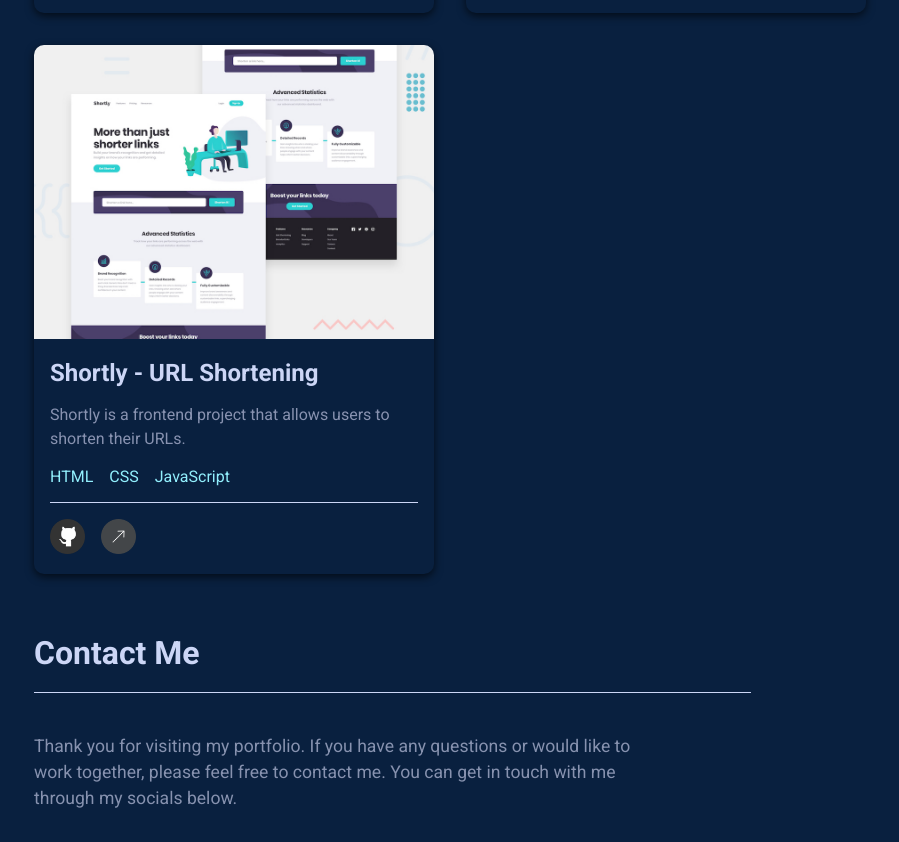
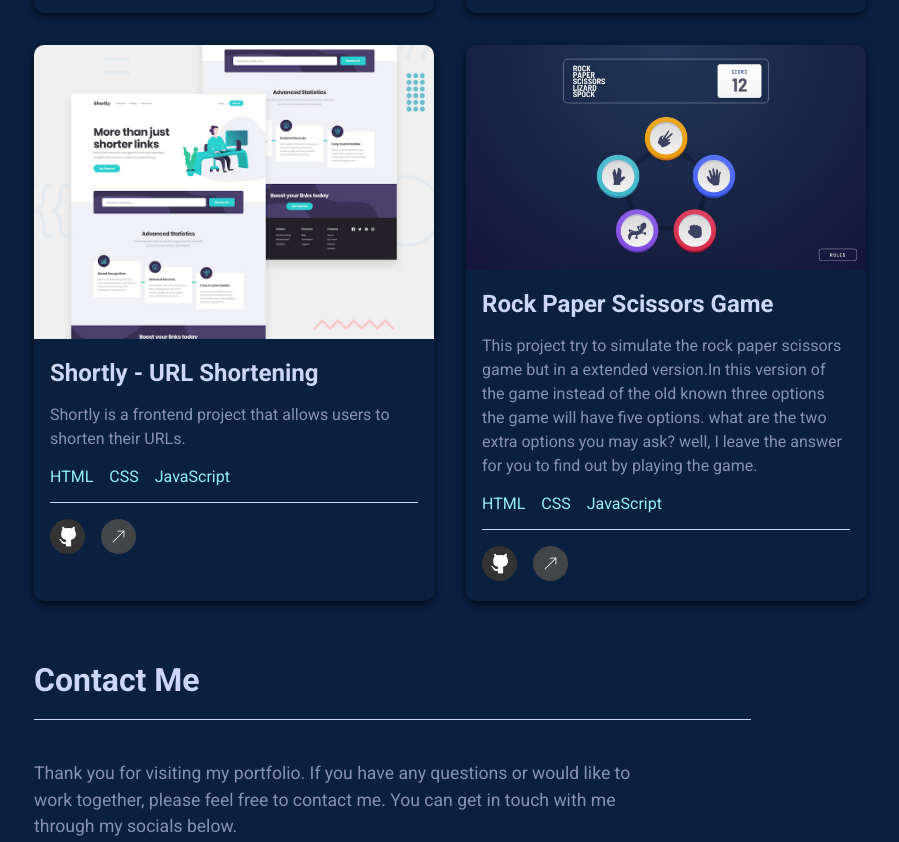
Before and after one commit to Abels-dev/portfolio-site, a plain HTML site: page index.html in a window 1280 px wide. Shown: the part 2370-3212 px from the top of the page, without its empty margins (94-993 px from the left). Drawn offline with Linux system fonts and the light colour scheme; a script that the page names is missing.

Commit message:
added another project card

```diff
--- a/index.html
+++ b/index.html
@@ -180,6 +180,44 @@
                      </div>
                   </div>
                </div>
+               <div class="project-card">
+                  <figure>
+                     <img
+                        src="images/RPS.jpg"
+                        alt="design-image"
+                        class="project-image" />
+                  </figure>
+                  <div class="project-info">
+                     <h3>Rock Paper Scissors Game</h3>
+                     <p>
+                        This project try to simulate the rock paper scissors
+                        game but in a extended version.In this version of the
+                        game instead of the old known three options the game
+                        will have five options. what are the two extra options
+                        you may ask? well, I leave the answer for you to find out
+                        by playing the game.
+                     </p>
+                     <div class="tech-stack">
+                        <span>HTML</span>
+                        <span>CSS</span>
+                        <span>JavaScript</span>
+                     </div>
+                     <div class="project-links">
+                        <a
+                           href="https://github.com/Abels-dev/Rock-Paper-Scissor-Game-Extended-version"
+                           target="_blank"
+                           ><img
+                              src="images/1221585_github_logo_media_social_icon.png"
+                              alt="github"
+                        /></a>
+                        <a
+                           href="https://abels-dev.github.io/Rock-Paper-Scissor-Game-Extended-version/"
+                           target="_blank"
+                           ><img src="images/arrow.png" alt="arrow"
+                        /></a>
+                     </div>
+                  </div>
+               </div>
             </div>
          </section>
          <section id="contact" class="contact-section">
@@ -205,10 +243,14 @@
                   /></a>
                </div>
                <div class="email">
-                  <a href="mailto:abelgetachew143@gmail.com">abelgetachew143@gmail.com</a>
+                  <a href="mailto:abelgetachew143@gmail.com"
+                     >abelgetachew143@gmail.com</a
+                  >
                </div>
                <div class="social-links">
-                  <a href="https://www.instagram.com/abel_3242?igsh=dHB6MW5za2U1M3M0" target="_blank"
+                  <a
+                     href="https://www.instagram.com/abel_3242?igsh=dHB6MW5za2U1M3M0"
+                     target="_blank"
                      ><img
                         src="images/1298747_instagram_brand_logo_social media_icon.png"
                         alt="twitter"
```
Also changed, not shown: images/RPS.jpg (added), images/profile.png (added).
